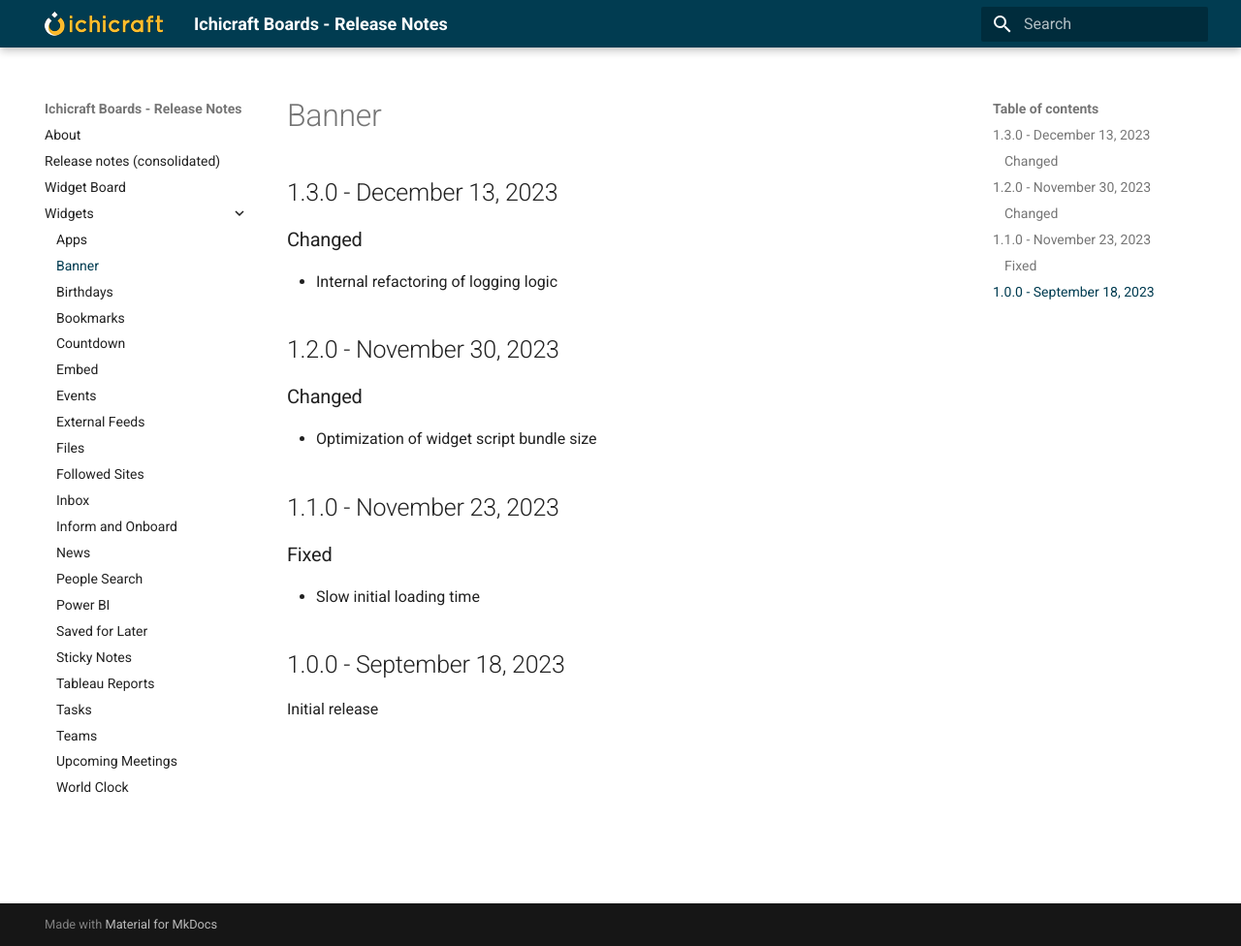
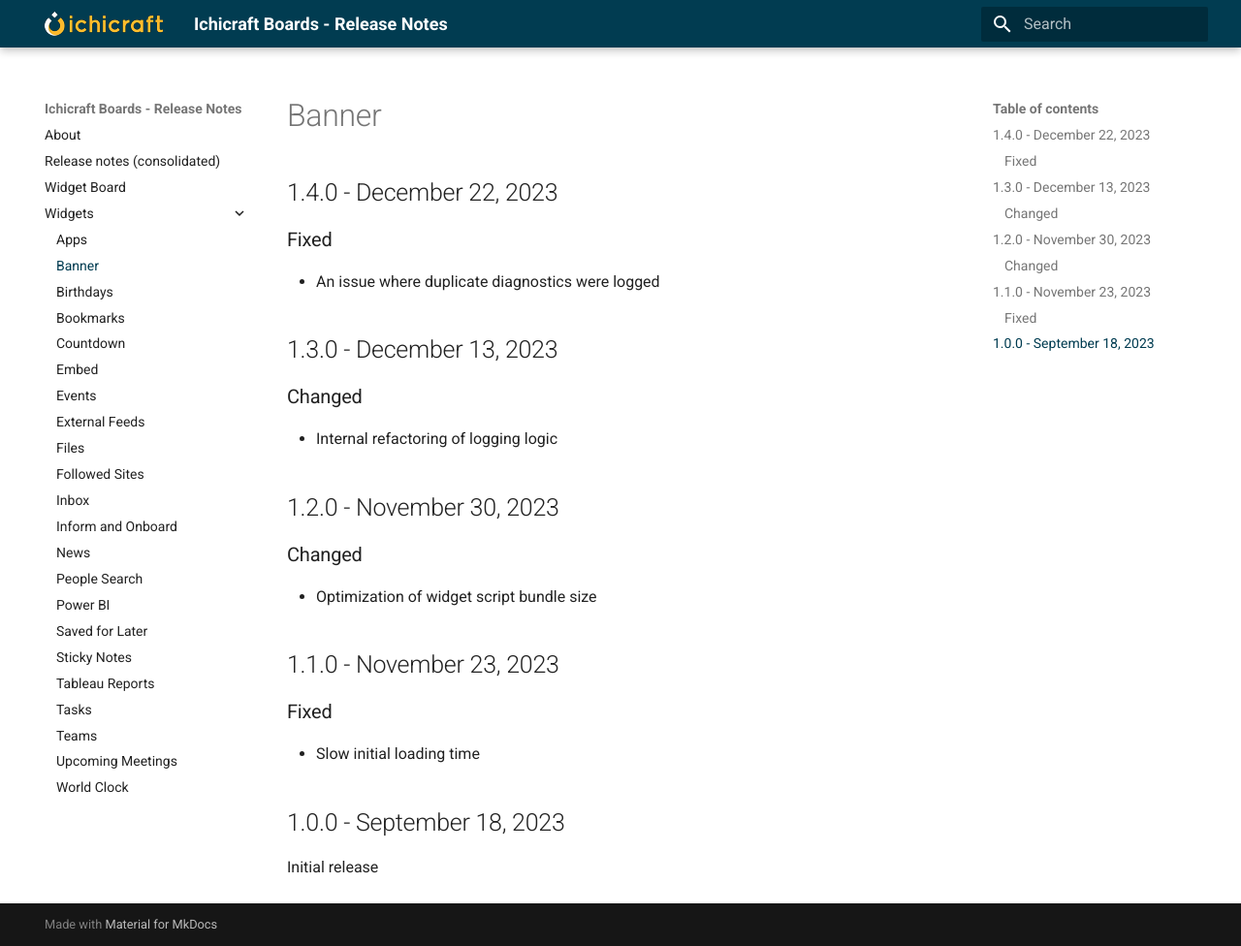
Before and after one commit to ichicraft/widgets-docs, an MkDocs documentation site: the page built from docs/Widgets/Banner.md, in a window 1280 px wide and 976 px high. Shown: the whole window at 97% size. Built offline with MkDocs 1.6.1 and Material for MkDocs 9.7.7, drawn with Linux system fonts in a browser that asks for light colours.

```diff
--- a/docs/Widgets/Banner.md
+++ b/docs/Widgets/Banner.md
@@ -1,3 +1,8 @@
+## 1.4.0 - December 22, 2023
+
+### Fixed
+- An issue where duplicate diagnostics were logged
+
 ## 1.3.0 - December 13, 2023
 
 ### Changed
```
Also changed, not shown: docs/Release-notes-(consolidated).md (+5 -0 lines).
